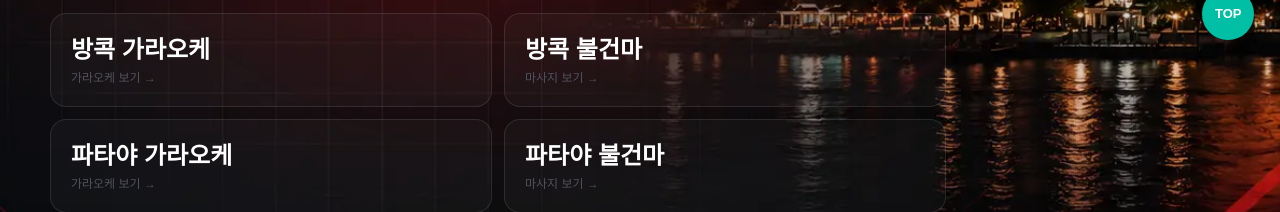
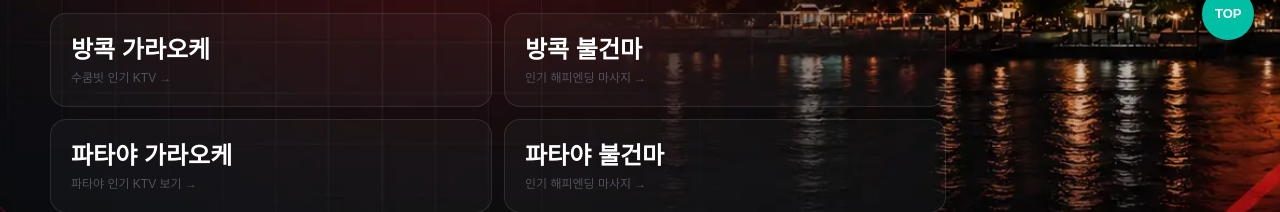
Before and after one commit to vietnam-nightlife/thailand-nightlife, a Next.js app: page / in a window 1280 px wide. Shown: the part 740-952 px from the top of the page. Built offline with nearby package versions, Linux system fonts and the light colour scheme.

Commit message:
Update descriptions for Bangkok and Pattaya services

```diff
--- a/app/page.tsx
+++ b/app/page.tsx
@@ -50,7 +50,7 @@ export default function Home() {
     className="rounded-2xl border border-white/10 bg-white/[.03] p-5 transition hover:bg-white/[.08]"
   >
     <div className="text-2xl font-black">방콕 가라오케</div>
-    <div className="mt-1 text-xs text-zinc-600">가라오케 보기 →</div>
+    <div className="mt-1 text-xs text-zinc-600">수쿰빗 인기 KTV  →</div>
   </a>
 
   <a
@@ -58,7 +58,7 @@ export default function Home() {
     className="rounded-2xl border border-white/10 bg-white/[.03] p-5 transition hover:bg-white/[.08]"
   >
     <div className="text-2xl font-black">방콕 불건마</div>
-    <div className="mt-1 text-xs text-zinc-600">마사지 보기 →</div>
+    <div className="mt-1 text-xs text-zinc-600">인기 해피엔딩 마사지 →</div>
   </a>
 
   <a
@@ -66,7 +66,7 @@ export default function Home() {
     className="rounded-2xl border border-white/10 bg-white/[.03] p-5 transition hover:bg-white/[.08]"
   >
     <div className="text-2xl font-black">파타야 가라오케</div>
-    <div className="mt-1 text-xs text-zinc-600">가라오케 보기 →</div>
+    <div className="mt-1 text-xs text-zinc-600">파타야 인기 KTV 보기 →</div>
   </a>
 
   <a
@@ -74,7 +74,7 @@ export default function Home() {
     className="rounded-2xl border border-white/10 bg-white/[.03] p-5 transition hover:bg-white/[.08]"
   >
     <div className="text-2xl font-black">파타야 불건마</div>
-    <div className="mt-1 text-xs text-zinc-600">마사지 보기 →</div>
+    <div className="mt-1 text-xs text-zinc-600">인기 해피엔딩 마사지 →</div>
   </a>
 
 </div>
```
